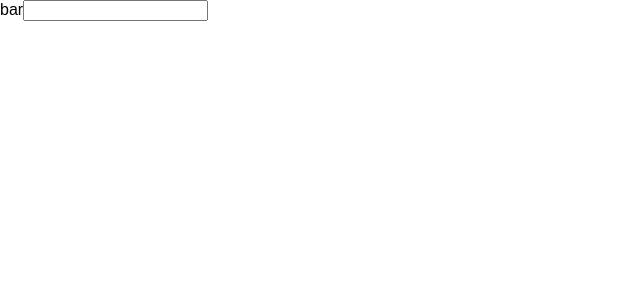
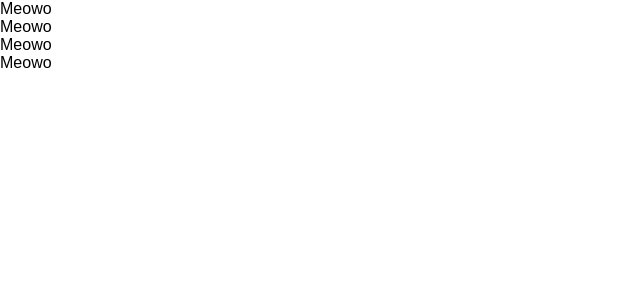
Before and after one commit to RubyDev2018/react-redux-crud-application, a React (Create React App) app: page / in a window 1280 px wide. Shown: the top 300 px of the page, without its empty margins (0-640 px from the left). Built offline with nearby package versions, Linux system fonts and the light colour scheme.

Commit message:
create class coomponent function

```diff
--- a/src/App.js
+++ b/src/App.js
@@ -1,26 +1,31 @@
-import React, {Component} from 'react';
+import React from 'react';
 
 // JSX:直感的にHTMLを表現ができるため、JSではなく、JSX(xlm)を使用
-class App extends Component {
-  render() {
-    return (
-      <React.Fragment>
-        <label htmlFor="bar">bar</label>
-        <input type="text" onChange={() => {console.log("I am Chinko")}} />
-      </React.Fragment>
-    )
-  }
-}
-
-// JS
 // class App extends Component {
 //   render() {
-//     return React.createElement(
-//       "div",
-//       null,
-//       "Hello, world!!!"
+//     return (
+//       <React.Fragment>
+//         <label htmlFor="bar">bar</label>
+//         <input type="text" onChange={() => {console.log("I am Chinko")}} />
+//       </React.Fragment>
 //     )
 //   }
 // }
 
+// function components
+const App = () => {
+  return (
+    <>
+      <Cat />
+      <Cat />
+      <Cat />
+      <Cat />
+    </>
+  )
+}
+
+const Cat = () => {
+  return <div>Meowo</div>
+}
+
 export default App;
```
